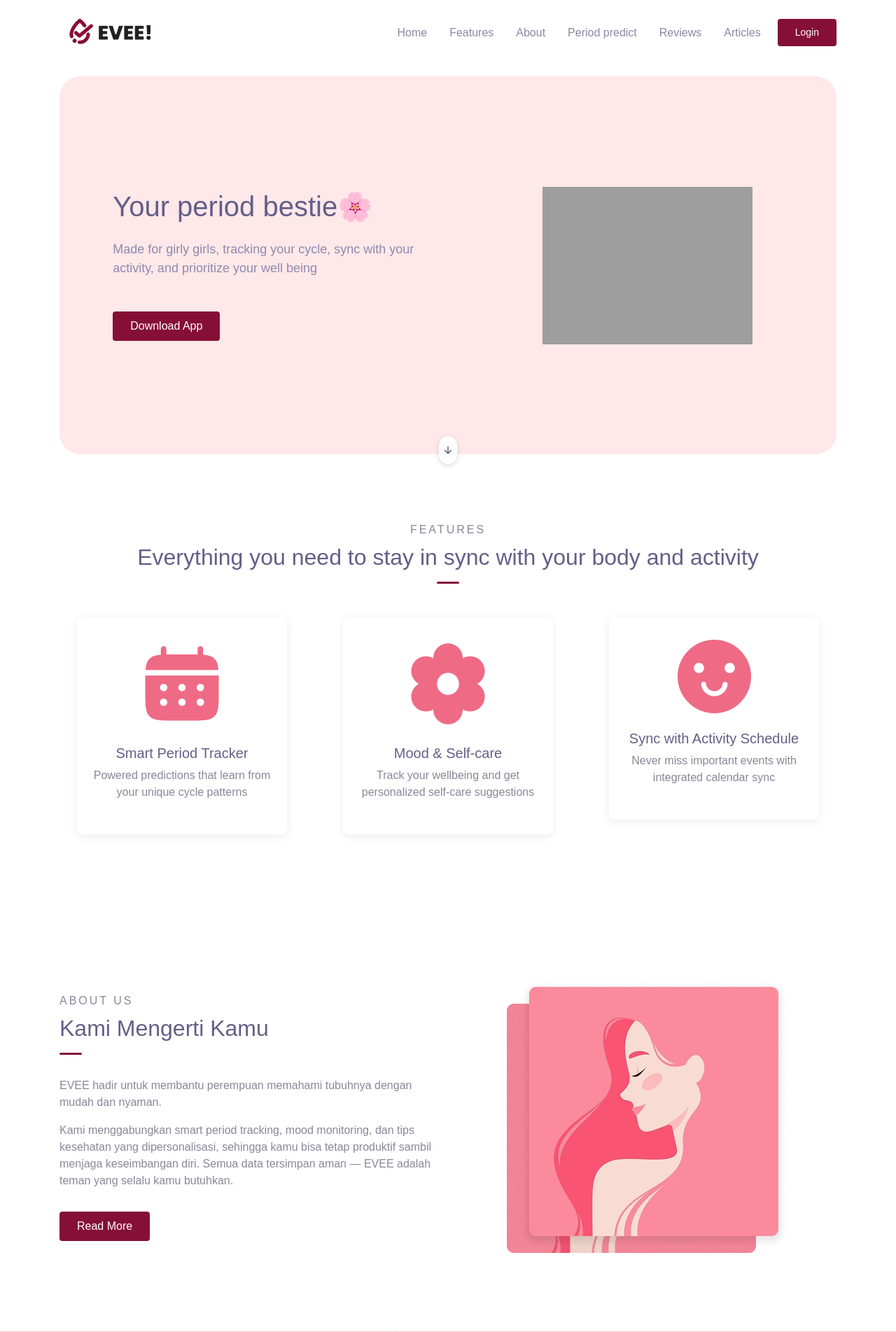
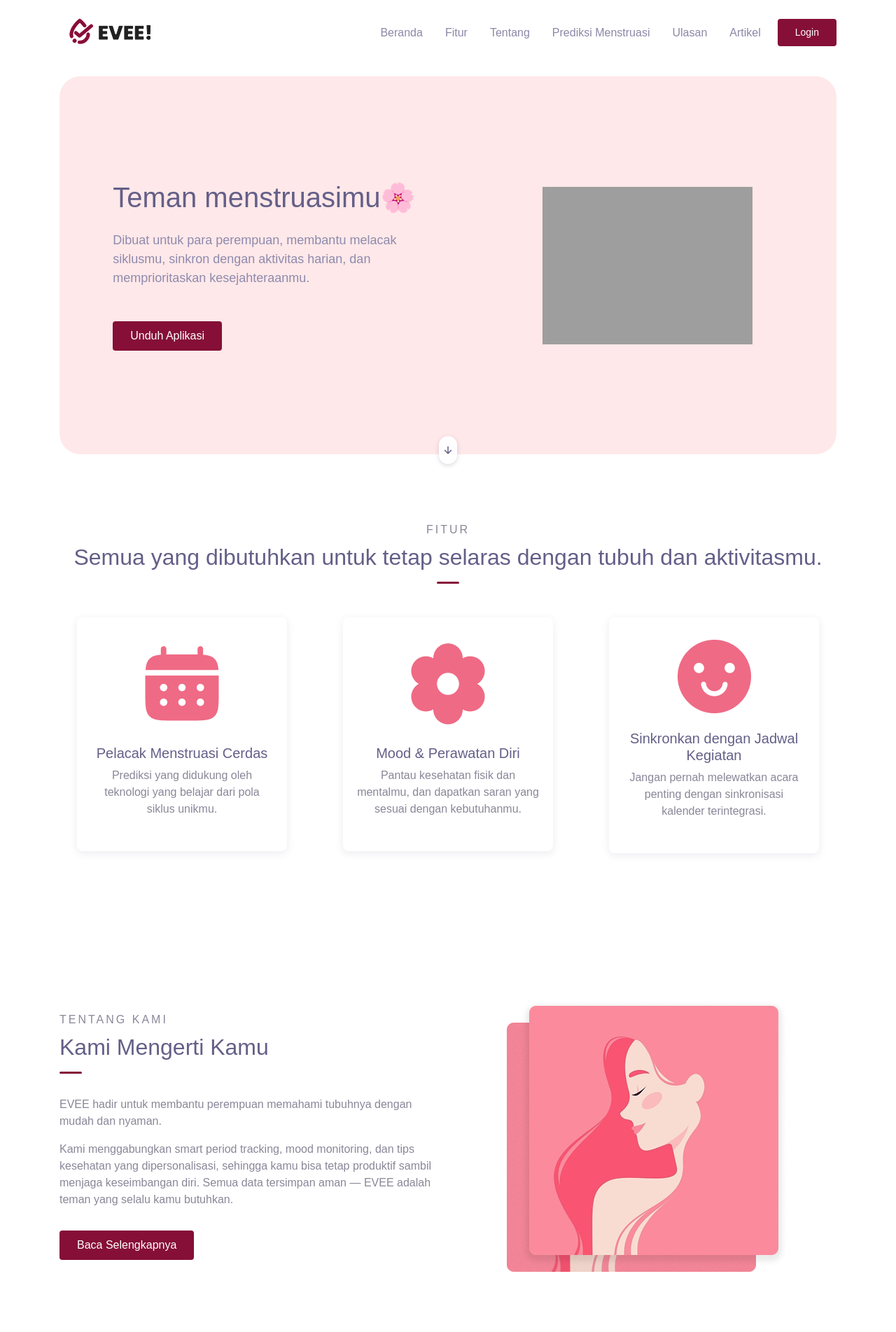
Before and after one commit to Intanpraditha/EVEE0.2, a PHP site: page / in a window 1280 px wide. Shown: the top 1903 px of the page at 70% size. Run offline with PHP 8.4, Linux system fonts and the light colour scheme; some web fonts are replaced; grey boxes are pictures that could not be loaded.

Commit message:
memperbaiki bahasa landing page

```diff
--- a/index.php
+++ b/index.php
@@ -41,22 +41,22 @@
         <div class="navbar-collapse collapse" id="navbarContent">
           <ul class="navbar-nav ml-auto">
             <li class="nav-item">
-              <a class="nav-link" href="#home-banner" data-role="smoothscroll">Home</a>
+              <a class="nav-link" href="#home-banner" data-role="smoothscroll">Beranda</a>
             </li>
             <li class="nav-item">
-              <a class="nav-link" href="#features" data-role="smoothscroll">Features</a>
+              <a class="nav-link" href="#features" data-role="smoothscroll">Fitur</a>
             </li>
             <li class="nav-item">
-              <a class="nav-link" href="#about" data-role="smoothscroll">About</a>
+              <a class="nav-link" href="#about" data-role="smoothscroll">Tentang</a>
             </li>
             <li class="nav-item">
-              <a class="nav-link" href="#period-check" data-role="smoothscroll">Period predict</a>
+              <a class="nav-link" href="#period-check" data-role="smoothscroll">Prediksi Menstruasi</a>
             </li>
             <li class="nav-item">
-              <a class="nav-link" href="#reviews" data-role="smoothscroll">Reviews</a>
+              <a class="nav-link" href="#reviews" data-role="smoothscroll">Ulasan</a>
             </li>
             <li class="nav-item">
-              <a class="nav-link" href="#article" data-role="smoothscroll">Articles</a>
+              <a class="nav-link" href="#article" data-role="smoothscroll">Artikel</a>
             </li>
             <li class="nav-item">
               <a class="btn btn-primary ml-lg-2" href="login.php">Login</a>
@@ -71,9 +71,9 @@
       <div class="page-banner home-banner" id="home-banner">
         <div class="row align-items-center flex-wrap-reverse h-100">
           <div class="col-md-6 py-5 wow fadeInLeft">
-            <h1 class="mb-4">Your period bestie🌸</h1>
-            <p class="text-lg text-grey mb-5">Made for girly girls, tracking your cycle, sync with your activity, and prioritize your well being</p>
-            <a href="#" class="btn btn-primary">Download App</a>
+            <h1 class="mb-4">Teman menstruasimu🌸</h1>
+            <p class="text-lg text-grey mb-5">Dibuat untuk para perempuan, membantu melacak siklusmu, sinkron dengan aktivitas harian, dan memprioritaskan kesejahteraanmu.</p>
+            <a href="#" class="btn btn-primary">Unduh Aplikasi</a>
           </div>
           <div class="col-md-6 py-5 wow zoomIn">
             <div class="img-fluid text-center">
@@ -89,8 +89,8 @@
   <div class="page-section" id="features">
     <div class="container">
       <div class="text-center wow fadeInUp">
-        <div class="subhead">Features</div>
-        <h2 class="title-section">Everything you need to stay in sync with your body and activity</h2>
+        <div class="subhead">fitur</div>
+        <h2 class="title-section">Semua yang dibutuhkan untuk tetap selaras dengan tubuh dan aktivitasmu.</h2>
         <div class="divider mx-auto"></div>
       </div>
       <div class="row">
@@ -100,8 +100,8 @@
               <img src="assets/assets-landing/img/services/service (1).png" alt="">
             </div>
             <div class="body">
-              <h5 class="text-secondary">Smart Period Tracker</h5>
-              <p>Powered predictions that learn from your unique cycle patterns</p>
+              <h5 class="text-secondary">Pelacak Menstruasi Cerdas</h5>
+              <p>Prediksi yang didukung oleh teknologi yang belajar dari pola siklus unikmu.</p>
 
             </div>
           </div>
@@ -112,8 +112,8 @@
               <img src="assets/assets-landing/img/services/service (2).png" alt="">
             </div>
             <div class="body">
-              <h5 class="text-secondary">Mood & Self-care</h5>
-              <p>Track your wellbeing and get personalized self-care suggestions</p>
+              <h5 class="text-secondary"> Mood & Perawatan Diri</h5>
+              <p>Pantau kesehatan fisik dan mentalmu, dan dapatkan saran yang sesuai dengan kebutuhanmu.</p>
 
             </div>
           </div>
@@ -124,8 +124,8 @@
               <img src="assets/assets-landing/img/services/service (3).png" alt="">
             </div>
             <div class="body">
-              <h5 class="text-secondary">Sync with Activity Schedule</h5>
-              <p>Never miss important events with integrated calendar sync</p>
+              <h5 class="text-secondary">Sinkronkan dengan Jadwal Kegiatan</h5>
+              <p>Jangan pernah melewatkan acara penting dengan sinkronisasi kalender terintegrasi.</p>
 
             </div>
           </div>
@@ -138,13 +138,13 @@
     <div class="container">
       <div class="row align-items-center">
         <div class="col-lg-6 py-3 wow fadeInUp">
-          <span class="subhead">About us</span>
+          <span class="subhead">Tentang Kami</span>
           <h2 class="title-section">Kami Mengerti Kamu</h2>
           <div class="divider"></div>
 
           <p>EVEE hadir untuk membantu perempuan memahami tubuhnya dengan mudah dan nyaman.</p>
           <p>Kami menggabungkan smart period tracking, mood monitoring, dan tips kesehatan yang dipersonalisasi, sehingga kamu bisa tetap produktif sambil menjaga keseimbangan diri. Semua data tersimpan aman — EVEE adalah teman yang selalu kamu butuhkan.</p>
-          <a href="about.html" class="btn btn-primary mt-3">Read More</a>
+          <a href="about.html" class="btn btn-primary mt-3">Baca Selengkapnya</a>
         </div>
         <div class="col-lg-6 py-3 wow fadeInRight">
           <div class="img-fluid py-3 text-center">
@@ -162,8 +162,8 @@
       <div class="container text-center">
         <div class="row justify-content-center wow fadeInUp">
           <div class="col-lg-8">
-            <h2 class="title">Period predict</h2>
-            <p class="subtitle">Check your next period</p>
+            <h2 class="title">Prediksi Menstruasi</h2>
+            <p class="subtitle">Periksa periode menstruasimu berikutnya</p>
             <div class="predict-inputs">
               <input id="day" type="number" placeholder="DD" maxlength="2">
               <span class="slash">/</span>
@@ -176,8 +176,8 @@
 
               <input type="date" id="hiddenDate" style="display:none;">
             </div>
-            <button class="check-btn" onclick="checkPeriod()">check</button>
-            <button class="btn-refresh" onclick="resetForm()">Refresh</button>
+            <button class="check-btn" onclick="checkPeriod()">periksa</button>
+            <button class="btn-refresh" onclick="resetForm()"><i class="ti ti-refresh"></i></button>
 
             <p id="resultText" style="margin-top:20px; font-weight:500; font-size:18px; color:#8A0D3A;"></p>
           </div>
@@ -212,8 +212,8 @@
   <div class="page-section" id="reviews">
   <div class="container">
     <div class="text-center wow fadeInUp">
-      <div class="subhead">User Reviews</div>
-      <h2 class="title-section">What They Say About EVEE</h2>
+      <div class="subhead">Ulasan Pengguna</div>
+      <h2 class="title-section">Apa yang mereka katakan tentang EVEE</h2>
       <div class="divider mx-auto"></div>
     </div>
 
@@ -307,8 +307,8 @@
   <div class="page-section" id="article">
     <div class="container">
       <div class="text-center wow fadeInUp">
-        <div class="subhead">Articles</div>
-        <h2 class="title-section">Read Latest News</h2>
+        <div class="subhead">Artikel</div>
+        <h2 class="title-section">Baca Berika terkini</h2>
         <div class="divider mx-auto"></div>
       </div>
 
@@ -356,7 +356,7 @@
         </div>
 
         <div class="col-12 mt-4 text-center wow fadeInUp">
-          <a href="#home-banner" class="btn btn-primary" data-role="smoothscroll">View More</a>
+          <a href="#home-banner" class="btn btn-primary" data-role="smoothscroll">Lihat selengkapnya</a>
         </div>
       </div>
     </div>
@@ -367,7 +367,7 @@
       <div class="row mb-5">
         <div class="col-lg-8 py-3">
           <h3>EVEE</h3>
-          <p>Made for girly girls, tracking your cycle, sync with your activity, <br> and prioritize your well being.</p>
+          <p>Dibuat untuk para perempuan, membantu melacak siklusmu, <br> sinkron dengan aktivitas harian, dan memprioritaskan kesejahteraanmu.</p>
 
           <div class="social-media-button">
             <!-- <a href="#"><span class="mai-logo-facebook-f"></span></a>
@@ -379,7 +379,7 @@
         </div>
 
         <div class="col-lg-3 py-3">
-          <h5>Contact Us</h5>
+          <h5>Kontak kami</h5>
           <p>Jember, Jawa timur, Indonesia</p>
           <a href="#" class="footer-link">+62 85706298928</a>
           <a href="#" class="footer-link">eveapp@gmail.com</a>
@@ -387,7 +387,7 @@
 
       </div>
 
-      <p class="text-center" id="copyright">Copyright &copy; 2025. develop by <a href="https://www.youtube.com/watch?v=xvFZjo5PgG0" target="_blank">Grub kecil kecilan</a></p>
+      <p class="text-center" id="copyright">Copyright &copy; 2025. dikembangkan oleh <a href="https://www.youtube.com/watch?v=xvFZjo5PgG0" target="_blank">Grub kecil kecilan</a></p>
     </div>
   </footer>
 
```
